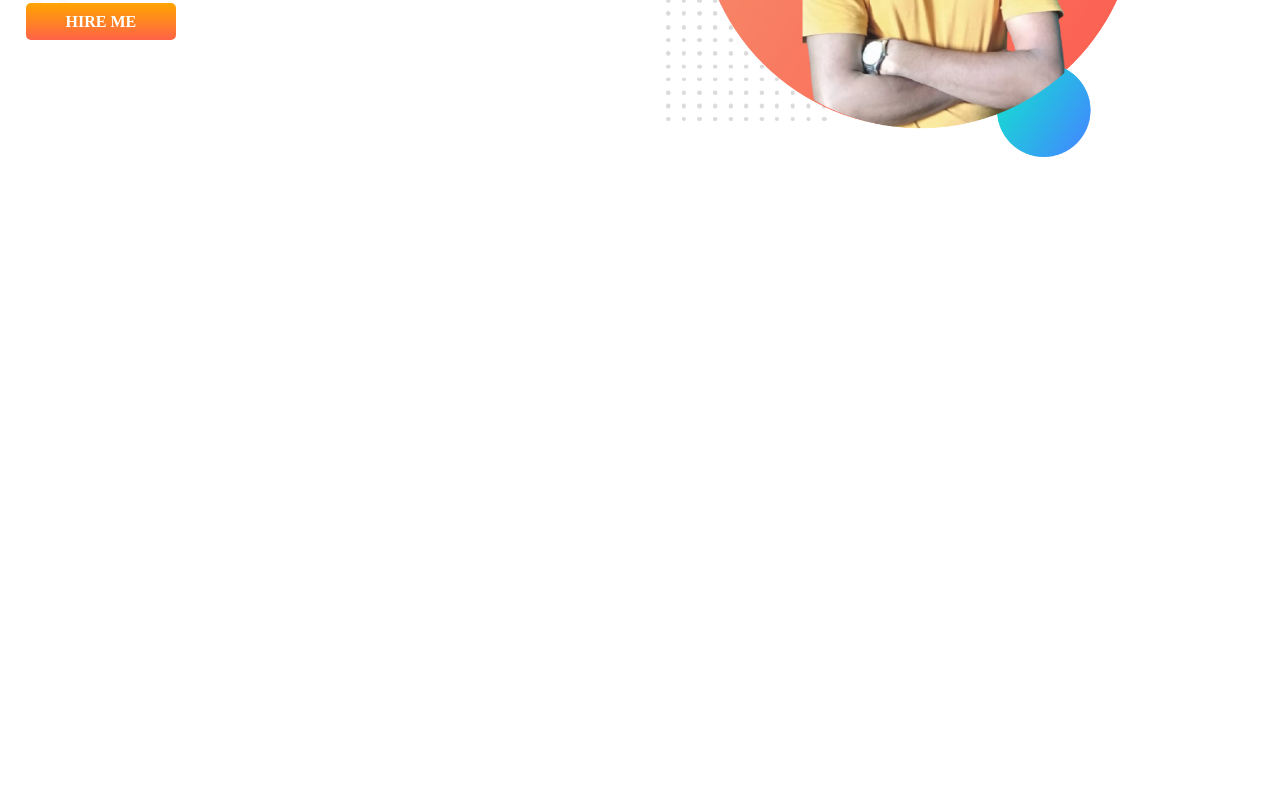
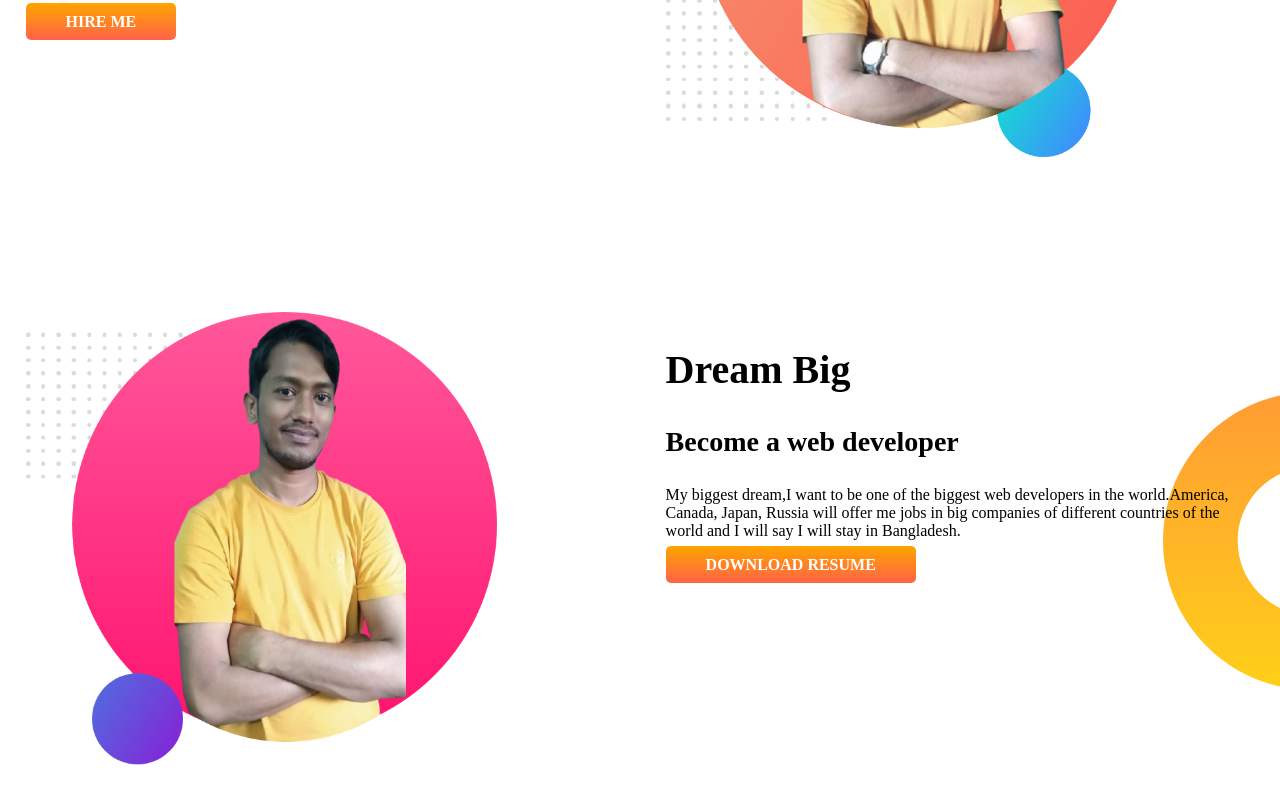
Before and after one commit to kaharulla45/developer-portfolio, a plain HTML site: page index.html in a window 1280 px wide. Shown: the part 336-1140 px from the top of the page. Before the commit the page ends 800 px from the top, so only its background shows below. Drawn offline with Linux system fonts and the light colour scheme; a web font is replaced by a local one.

Commit message:
dream added

```diff
--- a/index.html
+++ b/index.html
@@ -17,6 +17,7 @@
         <div class="half-width">
             <h1> Welcome To</h1>
             <h1><span class="orange-color">Kaharullah Khandoker</span> World!</h1>
+
             <h3>Learning a Web Developer </h3>
             <p>
                 This is my first web site. I am a junior web developer. My trainer is Reverend Jhangkar Mahbub Sir.I
@@ -25,12 +26,27 @@
                 Development
                 Hero.
             </p>
+
             <a class="link-button" target="_blank" href="https://www.linkedin.com/feed/">HIRE ME</a>
         </div>
         <div class="half-width">
             <img src="images/kaharullah-bg.png" alt="">
         </div>
     </section>
+
+    <section class="dream-big">
+        <div class="half-width">
+            <img src="images/kaharullah-bg2.png" alt="">
+        </div>
+        <div class="half-width">
+            <h1>Dream Big</h1>
+            <h3>Become a web developer</h3>
+            <p>My biggest dream,I want to be one of the biggest web developers in the world.America, Canada, Japan,
+                Russia will offer me jobs in big companies of different countries of the world and I will say I will
+                stay in Bangladesh.</p>
+            <a class="link-button" target="_blank" href="https://www.linkedin.com/feed/">DOWNLOAD RESUME</a>
+        </div>
+    </section>
 </body>
 
 </html>
--- a/style.css
+++ b/style.css
@@ -13,6 +13,7 @@ h3{
 }
 section{
     display: flex;
+    margin-bottom: 100px;
 }
 .half-width{
     width: 50%;
@@ -34,3 +35,8 @@ section{
     background-image: url(images/top-banner.png);
     background-repeat: no-repeat;
 }
+.dream-big{
+    background-image: url(images/dream-bg.png);
+    background-repeat: no-repeat;
+    background-position: right;
+}
```
